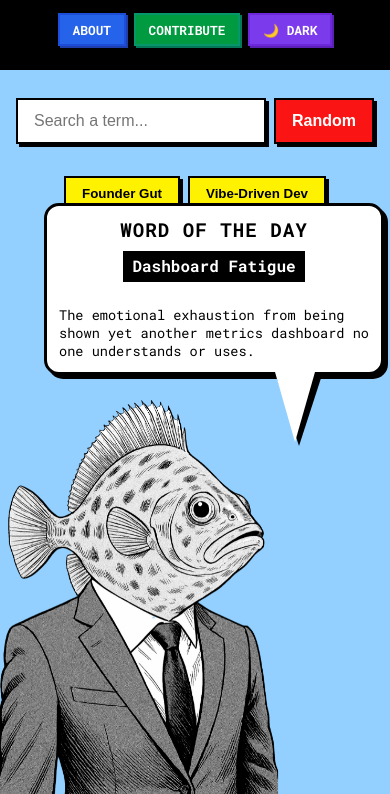
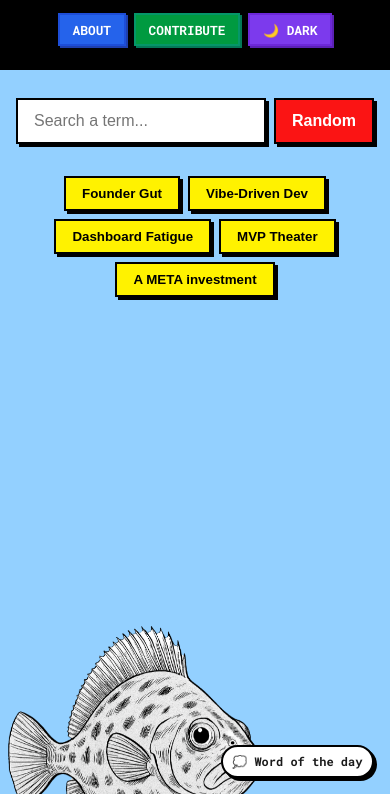
Before and after one commit to FlounderFounder/FlounderMode, a website: page index.html in a window 390 px wide. Shown: the part 50-844 px from the top of the page. Drawn offline with Linux system fonts and the light colour scheme.

Commit message:
refactor: move thought bubble to bottom right and remove auto-show
- Moved thought bubble from bottom-left to bottom-right positioning
- Removed automatic fish popup after page load (setTimeout logic)
- Updated mobile responsive styles for right positioning
- Fish now stays hidden until user explicitly taps thought bubble
- Improves user control and reduces intrusive behavior

```diff
--- a/scripts/main.js
+++ b/scripts/main.js
@@ -89,10 +89,7 @@ async function init() {
   populateCarousel();
   populateWotd();
 
-  // Show the fish after everything is loaded
-  setTimeout(() => {
-    wotdContainer.classList.remove("hide");
-  }, 500);
+  // Fish starts hidden - users can tap thought bubble to show
 
   // Carousel functionality
   function populateCarousel() {
--- a/styles/main.css
+++ b/styles/main.css
@@ -598,7 +598,7 @@ body.carter-running {
 .thought-bubble {
   position: fixed;
   bottom: 2rem;
-  left: 2rem;
+  right: 2rem;
   background: white;
   border: 2px solid #000;
   border-radius: 20px;
@@ -634,7 +634,7 @@ body.carter-running {
 @media (max-width: 768px) {
   .thought-bubble {
     bottom: 1.5rem;
-    left: 1.5rem;
+    right: 1.5rem;
     font-size: 0.8rem;
     padding: 0.4rem 0.8rem;
   }
@@ -643,7 +643,7 @@ body.carter-running {
 @media (max-width: 480px) {
   .thought-bubble {
     bottom: 1rem;
-    left: 1rem;
+    right: 1rem;
     font-size: 0.75rem;
     padding: 0.3rem 0.6rem;
   }
```
